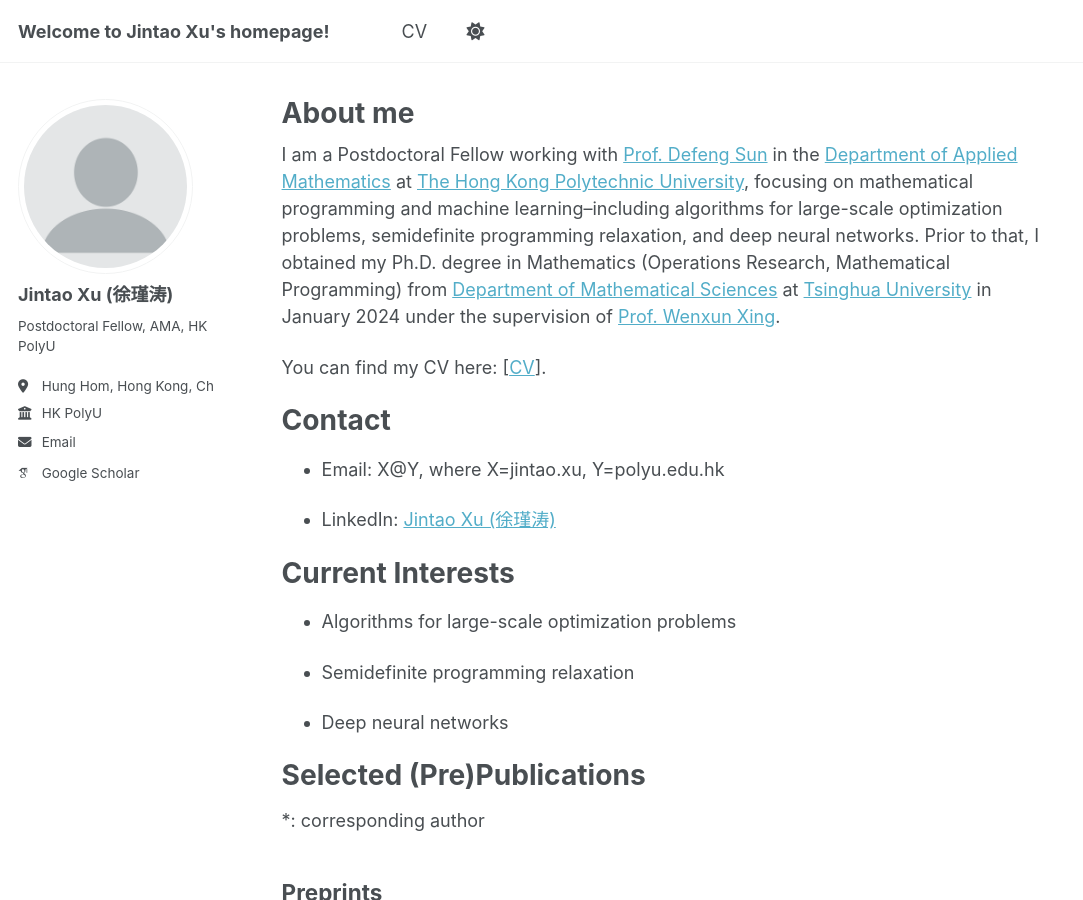
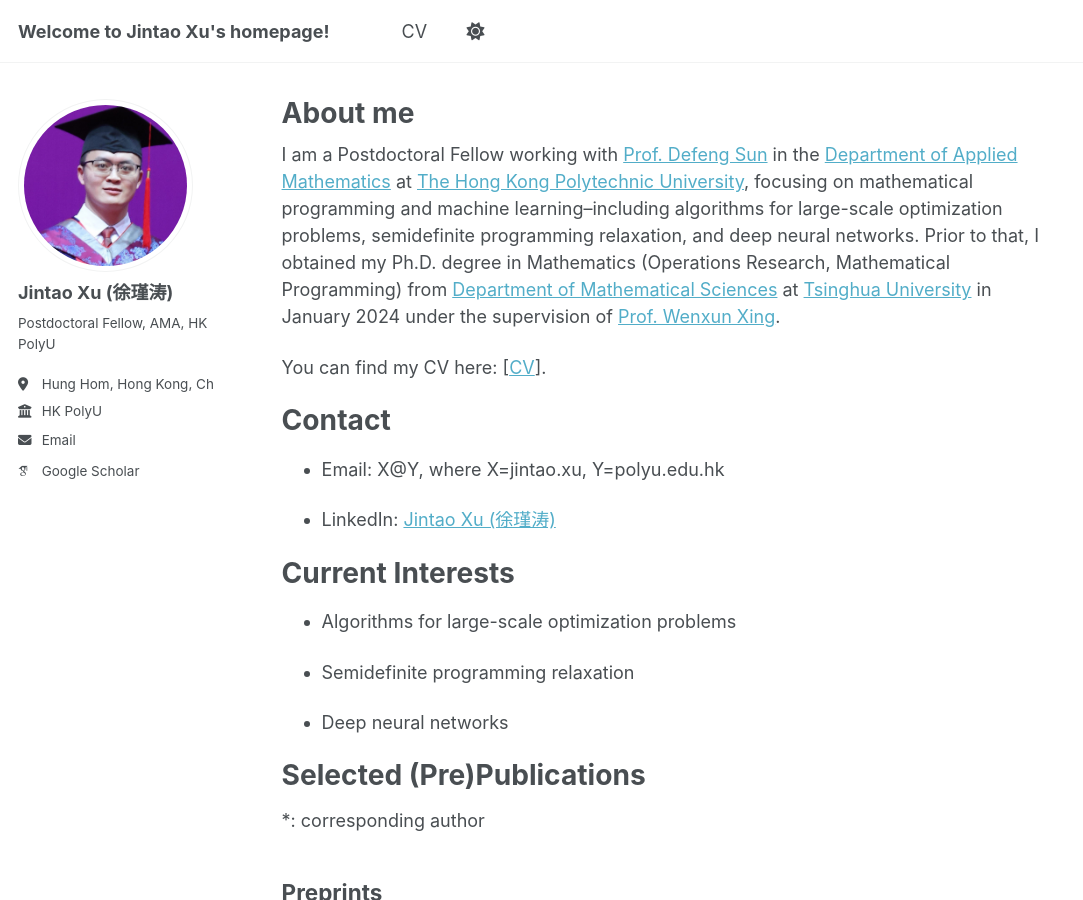
Before and after one commit to JintaoXuMath/JintaoXuMath.github.io, a Jekyll site: the page built from _pages/about.md, in a window 1280 px wide and 900 px high. Shown: the whole window, without its empty margins (0-1083 px from the left). Built offline with Jekyll 4.4.1, drawn with Linux system fonts in a browser that asks for light colours; some web fonts are replaced.

Commit message:
Update _config.yml

```diff
--- a/_config.yml
+++ b/_config.yml
@@ -22,7 +22,7 @@ repository               : "https://jintaoxumath.github.io/"
 #               Additional customization can be done by editing /_includes/author-profile.html
 author:
   # Biographic information
-  avatar           : "profile.png"
+  avatar           : "Xu.png"
   name             : "Jintao Xu (徐瑾涛)"
   pronouns         : # example: "she/her"
   bio              : "Postdoctoral Fellow, AMA, HK PolyU"
```
